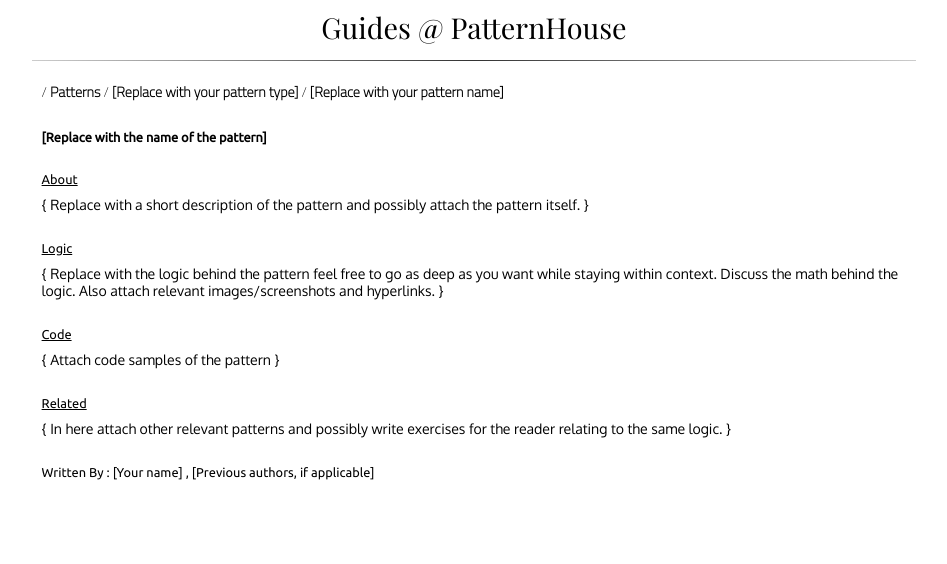
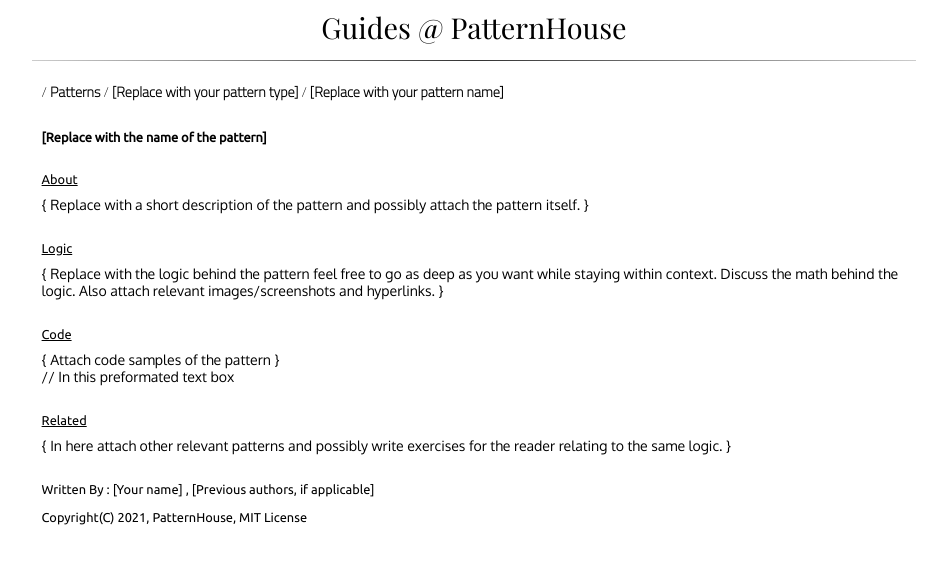
Before and after one commit to PatternHouse/guides, a plain HTML site: page templates/template.html in a window 1280 px wide. Shown: the whole page, without its empty margins (166-1113 px from the left). Drawn offline with nearby package versions, Linux system fonts and the light colour scheme.

Commit message:
Minor Changes

```diff
--- a/templates/main.css
+++ b/templates/main.css
@@ -166,3 +166,5 @@
    text-decoration: none;
    color: inherit;
 }
+
+.data a, .data span, .data tr, .data td { white-space: pre; }
--- a/templates/template.html
+++ b/templates/template.html
@@ -41,6 +41,9 @@
 			</div>
 			<div class="cba cbb cbc cbd cbe">
 				{ Attach code samples of the pattern }
+			<div class="data">
+				// In this preformated text box
+			</div>
 			</div> <br>
 
 			<div class="cta ctb ctc ctd cte">
@@ -51,7 +54,8 @@
 			</div> <br>
 
 			<div class="cta ctb ctc ctd cte">
-			  Written By : [Your name] , [Previous authors, if applicable]
+			  Written By : [Your name] , [Previous authors, if applicable] <br> <br>
+			  Copyright(C) 2021, PatternHouse, MIT License <br> <br>
 			</div>
 
 		</div>
```
